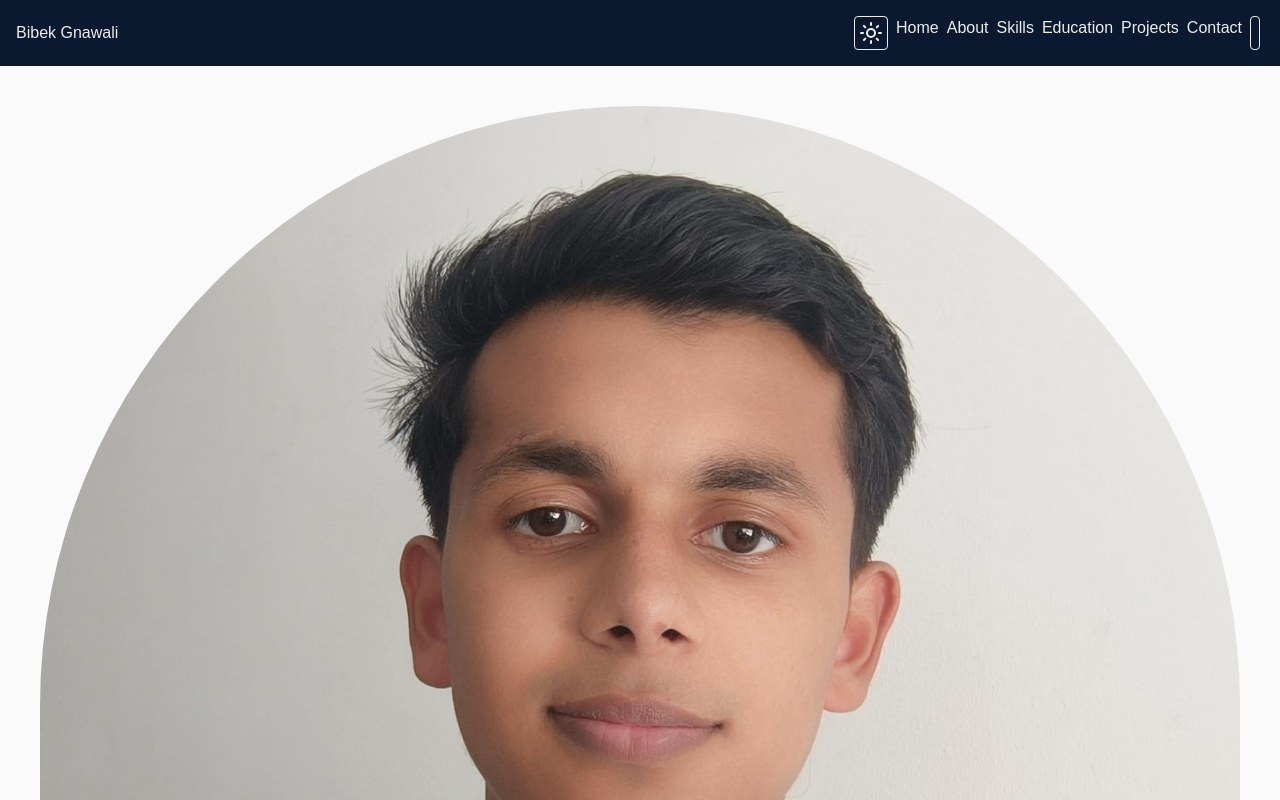
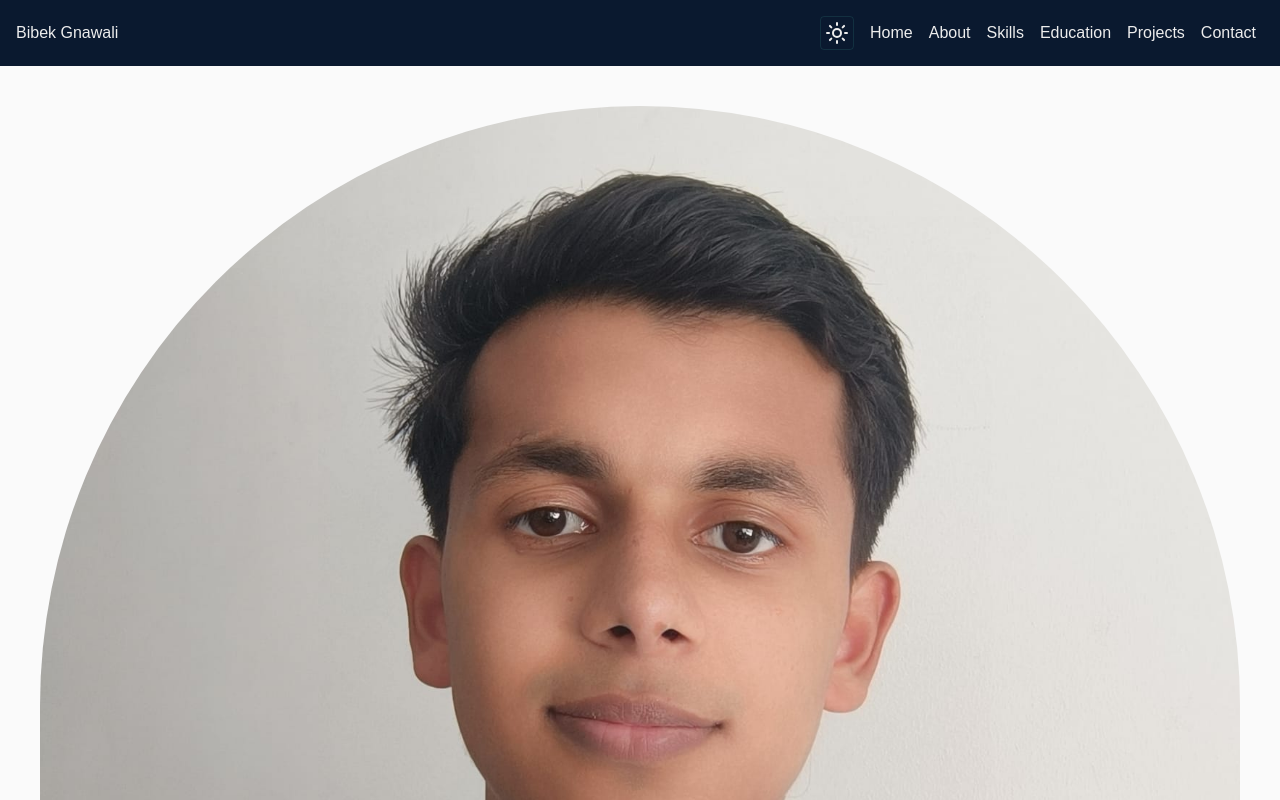
Before and after one commit to Bibek2442B/Portfolio, a Next.js app: page / in a window 1280 px wide. Shown: the top 800 px of the page. Built offline with nearby package versions, Linux system fonts and the light colour scheme.

Commit message:
More colors to global css

```diff
--- a/app/globals.css
+++ b/app/globals.css
@@ -3,16 +3,34 @@
 :root {
   --background: #0a192f;
   --foreground: #ededed;
+  --bg-alt: #112240;
+  --text: #ccd6f6;
+  --text-muted: #8892b0;
+  --accent: #64ffda;
+  --card: #112240;
+  --border: rgba(100, 255, 218, 0.1);
 }
 
 @theme inline {
   --color-background: var(--background);
   --color-foreground: var(--foreground);
+  --color-bg-alt: var(--bg-alt);
+  --color-text: var(--text);
+  --color-text-muted: var(--text-muted);
+  --color-accent: var(--accent);
+  --color-card: var(--card);
+  --color-border: var(--border);
 }
 
 .light{
   --background: #fdfdfd;
   --foreground: #171717;
+  --bg-alt: #f5f7fa;
+  --text: #1a2b4a;
+  --text-muted: #4a5878;
+  --accent: #0aa88f;
+  --card: #ffffff;
+  --border: rgba(10, 168, 143, 0.15);
 }
 
 body {
--- a/app/page.tsx
+++ b/app/page.tsx
@@ -8,7 +8,6 @@ import data from '@/public/data/data.json';
 import Link from "next/link";
 import {Menu, X} from "lucide-react";
 import React, {useState} from "react";
-import IconButton from "@/components/IconButton";
 
 export default function Home() {
   const details: Data = data;
@@ -25,26 +24,26 @@ export default function Home() {
           {details.name}
         </Link>
 
-        <div className={"flex"}>
+        <div className={"flex items-center justify-center"}>
           <ThemeToggle/>
           <div className={"hidden md:flex"}>
             {details.sections.map((section:string) =>
               <Link
-                className={"mx-1"}
+                className={"mx-2"}
                 key={section} href={"#"}
               >
                 {section}
               </Link>)
             }
           </div>
-          <IconButton>
+          <div className={"flex items-center justify-center border-[0.5px] border-border rounded  mx-2 p-1 md:hidden"}>
             <button
               className={"md:hidden"}
               onClick={() => setMenuOpen(!menuOpen)}
             >
               <Menu/>
             </button>
-          </IconButton>
+          </div>
         </div>
 
       </nav>
--- /dev/null
+++ b/components/ButtonIcon.tsx
@@ -0,0 +1,7 @@
+export default function ButtonIcon({ children }: { children: React.ReactNode }) {
+  return(
+    <div className={"flex items-center justify-center border-[0.5px] border-border rounded  mx-2 p-1"}>
+      {children}
+    </div>
+  );
+}
--- a/components/IconButton.tsx
+++ /dev/null
@@ -1,5 +0,0 @@
-export default function IconButton({children}: {children: React.ReactNode}) {
-  return(
-    <div className={"flex items-center justify-center border rounded  mx-1 p-1"}>{children}</div>
-  );
-}
--- a/components/ThemeButton.tsx
+++ b/components/ThemeButton.tsx
@@ -1,7 +1,6 @@
 import {useTheme} from "next-themes";
 import {Sun, Moon} from "lucide-react";
 import {useSyncExternalStore} from "react";
-import IconButton from "@/components/IconButton";
 
 export default function ThemeToggle(){
   const {theme, setTheme} = useTheme();
@@ -12,14 +11,13 @@ export default function ThemeToggle(){
   )
   if (!mounted) return null;
   return (
-    <IconButton>
+    <div className={"flex items-center justify-center border-[0.5px] border-border rounded  mx-2 p-1"}>
       <button
         onClick={() => setTheme(theme === "dark" ? "light" : "dark")}
         aria-label="Toggle theme"
       >
         {theme === "dark" ? <Sun/> : <Moon/>}
       </button>
-    </IconButton>
-
+    </div>
   );
 }
```
